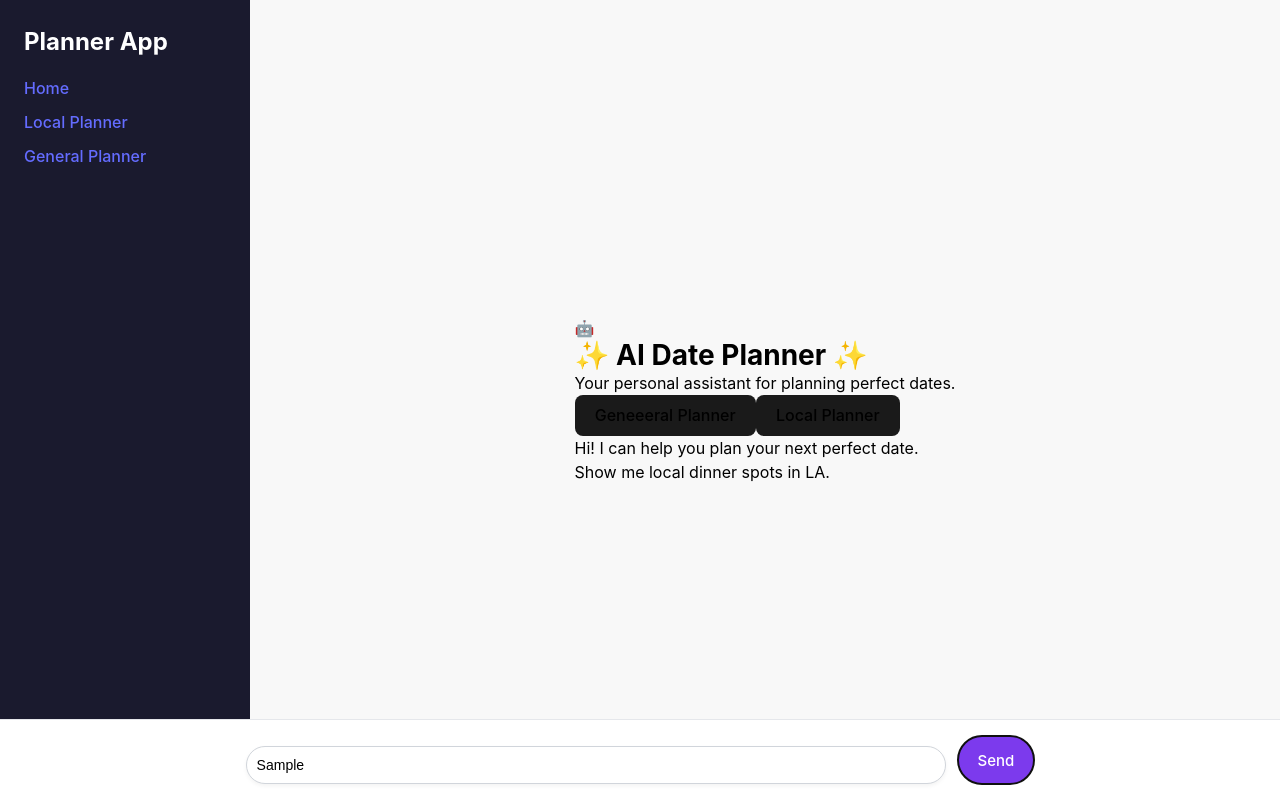
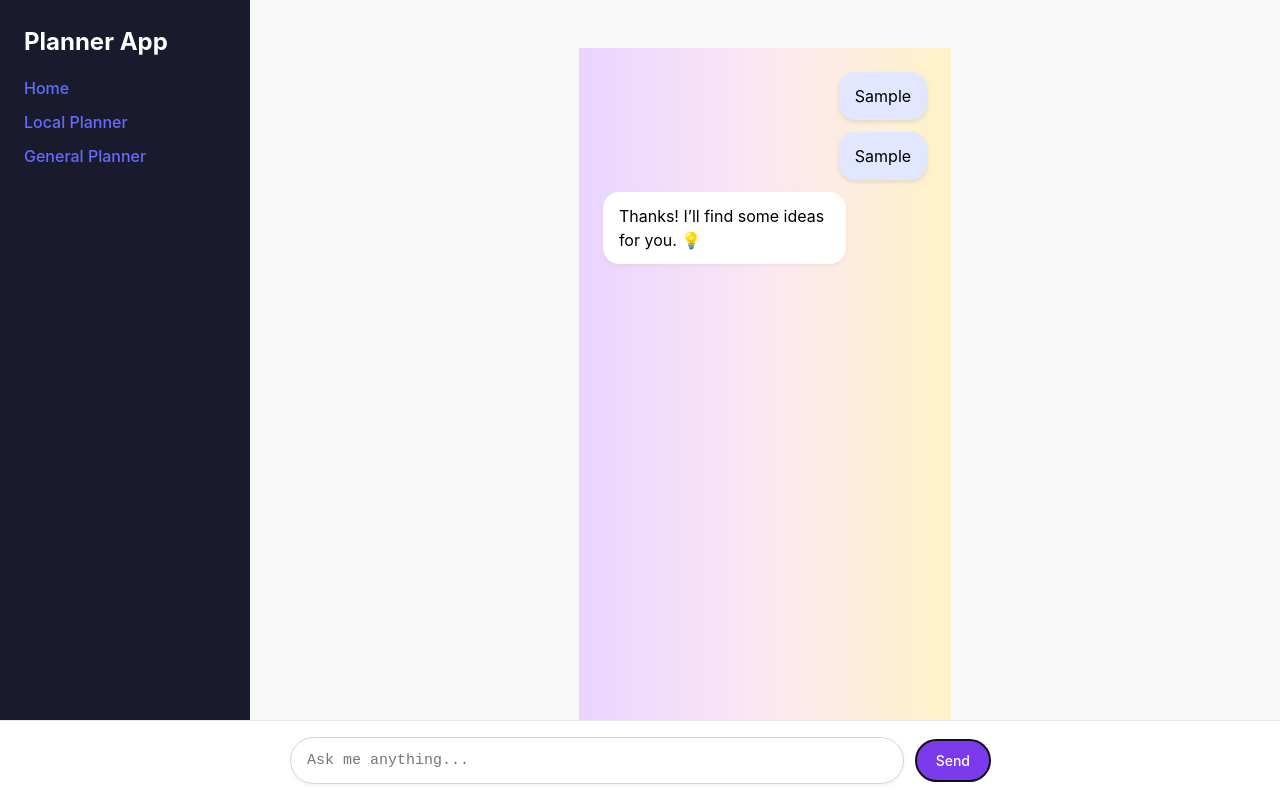
Before and after one commit to TowelGreen/ai_planner, a React (Vite) app: page /home in a window 1280 px wide. Both pictures are taken after typing "Sample" into the empty fields and a click on the button "Send". Built offline with nearby package versions, Linux system fonts and the light colour scheme.

Commit message:
improve ui

```diff
--- a/src/pages/home.tsx
+++ b/src/pages/home.tsx
@@ -1,46 +1,92 @@
-import React from "react";
-import { Link } from "react-router-dom";
+import React, { useRef, useState, useEffect } from "react";
 import styles from "../styles/Home.module.css";
 
 const Home: React.FC = () => {
+  const textareaRef = useRef<HTMLTextAreaElement>(null);
+  const scrollRef = useRef<HTMLDivElement>(null);
+
+  const [messages, setMessages] = useState<
+    { text: string; from: "user" | "bot" }[]
+  >([]);
+  const [isTyping, setIsTyping] = useState(false);
+
+  const handleInput = () => {
+    const textarea = textareaRef.current;
+    if (textarea) {
+      textarea.style.height = "auto";
+      textarea.style.height = `${textarea.scrollHeight}px`;
+    }
+  };
+
+  const handleSend = () => {
+    const text = textareaRef.current?.value.trim();
+    if (!text) return;
+
+    setMessages((prev) => [...prev, { text, from: "user" }]);
+    textareaRef.current!.value = "";
+    handleInput();
+
+    // Fake bot response
+    setIsTyping(true);
+    setTimeout(() => {
+      setMessages((prev) => [
+        ...prev,
+        { text, from: "user" },
+        { text: "Thanks! I’ll find some ideas for you. 💡", from: "bot" },
+      ]);
+      setIsTyping(false);
+    }, 1000);
+  };
+
+  const handleKeyDown = (e: React.KeyboardEvent<HTMLTextAreaElement>) => {
+    if (e.key === "Enter" && !e.shiftKey) {
+      e.preventDefault();
+      handleSend();
+    }
+  };
+
+  // Auto-scroll to bottom
+  useEffect(() => {
+    scrollRef.current?.scrollIntoView({ behavior: "smooth" });
+  }, [messages, isTyping]);
+
   return (
-    <div className="home-container">
-      {/* Chat area */}
-      <div className="chat-window">
-        <div className="chat-header">
-          <div className="chat-emoji">🤖</div>
-          <h1 className="chat-title">✨ AI Date Planner ✨</h1>
-          <p className="chat-subtitle">
-            Your personal assistant for planning perfect dates.
-          </p>
+    <div className={styles.chatContainer}>
+      <div className={styles.messagesArea}>
+        {messages.map((msg, idx) => (
+          <div
+            key={idx}
+            className={
+              msg.from === "user" ? styles.userBubble : styles.botBubble
+            }
+          >
+            {msg.text}
+          </div>
+        ))}
 
-          <div className="button-group">
-            <Link to="/general">
-              <button className="nav-button primary">Geneeeral Planner</button>
-            </Link>
-            <Link to="/local">
-              <button className="nav-button secondary">Local Planner</button>
-            </Link>
+        {isTyping && (
+          <div className={styles.botBubble}>
+            <span className={styles.typing}>...</span>
           </div>
-        </div>
+        )}
 
-        {/* Sample conversation */}
-        <div className="chat-message bot">
-          Hi! I can help you plan your next perfect date.
-        </div>
-        <div className="chat-message user">
-          Show me local dinner spots in LA.
-        </div>
+        <div ref={scrollRef} />
       </div>
 
-      {/* Input bar */}
       <div className={styles.inputBar}>
-        <input
-          type="text"
-          placeholder="Ask me anything..."
-          className={styles.inputBox}
-        />
-        <button className={styles.sendButton}>Send</button>
+        <div className={styles.inputWrapper}>
+          <textarea
+            ref={textareaRef}
+            onInput={handleInput}
+            onKeyDown={handleKeyDown}
+            placeholder="Ask me anything..."
+            className={styles.inputBox}
+            rows={1}
+          />
+          <button onClick={handleSend} className={styles.sendButton}>
+            Send
+          </button>
+        </div>
       </div>
     </div>
   );
--- a/src/styles/Home.module.css
+++ b/src/styles/Home.module.css
@@ -1,171 +1,102 @@
-/* Layout */
-.home-container {
+.chatContainer {
+  position: relative;
   height: 100vh;
   display: flex;
   flex-direction: column;
-  background: linear-gradient(to right, #d8b4fe, #fbcfe8, #fef9c3);
-  font-family: Arial, sans-serif;
+  background: linear-gradient(to right, #e9d5ff, #fce7f3, #fef3c7);
 }
 
-/* Chat message area */
-.chat-window {
+.messagesArea {
   flex: 1;
+  padding: 24px;
   overflow-y: auto;
-  padding: 24px;
-  max-width: 700px;
-  margin: 0 auto;
-  padding-bottom: 100px; /* space for input */
+  display: flex;
+  flex-direction: column;
+  gap: 12px;
 }
 
-/* Header and intro section */
-.chat-header {
-  text-align: center;
-  margin-bottom: 24px;
+.botBubble {
+  background: white;
+  color: black;
+  max-width: 75%;
+  padding: 12px 16px;
+  border-radius: 16px;
+  align-self: flex-start;
+  box-shadow: 0 2px 4px rgba(0, 0, 0, 0.05);
 }
 
-.chat-emoji {
-  font-size: 48px;
-  margin-bottom: 8px;
+.userBubble {
+  background: #e0e7ff;
+  color: black;
+  max-width: 75%;
+  padding: 12px 16px;
+  border-radius: 16px;
+  align-self: flex-end;
+  box-shadow: 0 2px 4px rgba(0, 0, 0, 0.1);
 }
 
-.chat-title {
-  font-size: 24px;
-  margin-bottom: 4px;
+.typing {
+  font-style: italic;
+  opacity: 0.6;
+  animation: blink 1s steps(1) infinite;
 }
 
-.chat-subtitle {
-  font-size: 16px;
-  color: #333;
+@keyframes blink {
+  0%,
+  100% {
+    opacity: 0.2;
+  }
+  50% {
+    opacity: 1;
+  }
 }
 
-/* Buttons */
-.button-group {
-  display: flex;
-  justify-content: center;
-  gap: 12px;
-  margin-top: 12px;
-}
-
-.nav-button {
-  padding: 10px 16px;
-  border: none;
-  border-radius: 12px;
-  font-size: 14px;
-  cursor: pointer;
-  box-shadow: 0 2px 6px rgba(0, 0, 0, 0.1);
-}
-
-.nav-button.primary {
-  background-color: #4f46e5;
-  color: white;
-}
-
-.nav-button.secondary {
-  background-color: #16a34a;
-  color: white;
-}
-
-/* Chat messages */
-.chat-message {
-  max-width: 80%;
-  padding: 12px 16px;
-  margin-bottom: 12px;
-  border-radius: 16px;
-  font-size: 14px;
-  line-height: 1.4;
-}
-
-.chat-message.bot {
-  background-color: white;
-  align-self: flex-start;
-}
-
-.chat-message.user {
-  background-color: #e0e7ff;
-  align-self: flex-end;
-  margin-left: auto;
-}
-
-/* Input bar */
-.chat-input-bar {
+.inputBar {
   position: fixed;
   bottom: 0;
   left: 0;
   width: 100%;
   background: white;
-  border-top: 1px solid #ddd;
-  padding: 12px 16px;
+  border-top: 1px solid #e5e7eb;
+  z-index: 10;
   display: flex;
   justify-content: center;
-  gap: 12px;
-  z-index: 10;
+  padding: 16px;
 }
 
-.chat-input-bar input {
-  flex: 1;
-  max-width: 600px;
-  padding: 10px 16px;
-  border: 1px solid #ccc;
-  border-radius: 12px;
-  font-size: 14px;
-  outline: none;
-}
-
-.chat-input-bar button {
-  padding: 10px 20px;
-  background-color: #9333ea;
-  color: white;
-  border: none;
-  border-radius: 12px;
-  font-size: 14px;
-  cursor: pointer;
-  transition: background 0.3s ease;
-}
-
-.chat-input-bar button:hover {
-  background-color: #7e22ce;
-}
-.inputBar {
-  position: fixed;
-  bottom: 0;
-  left: 0;
+.inputWrapper {
+  display: flex;
+  align-items: center;
+  max-width: 700px;
   width: 100%;
-  padding: 16px;
-  background: white;
-  border-top: 1px solid #e5e7eb;
-  display: flex;
-  justify-content: center;
-  z-index: 10;
+  gap: 12px;
 }
 
 .inputBox {
   flex: 1;
-  max-width: 700px;
   padding: 12px 16px;
   border: 1px solid #d1d5db;
   border-radius: 9999px;
   font-size: 15px;
   outline: none;
+  resize: none;
+  line-height: 1.5;
+  overflow-y: hidden;
+  max-height: 200px;
   box-shadow: 0 2px 4px rgba(0, 0, 0, 0.05);
-  transition: box-shadow 0.2s ease;
-}
-
-.inputBox:focus {
-  box-shadow: 0 0 0 3px rgba(167, 139, 250, 0.5);
 }
 
 .sendButton {
-  margin-left: 12px;
+  background: #7c3aed;
+  color: white;
   padding: 12px 20px;
-  background-color: #7c3aed;
-  color: white;
   border: none;
   border-radius: 9999px;
-  font-size: 15px;
+  font-size: 14px;
   cursor: pointer;
-  transition: background-color 0.2s ease;
+  transition: background 0.2s ease;
 }
 
 .sendButton:hover {
-  background-color: #6d28d9;
+  background: #6d28d9;
 }
```
